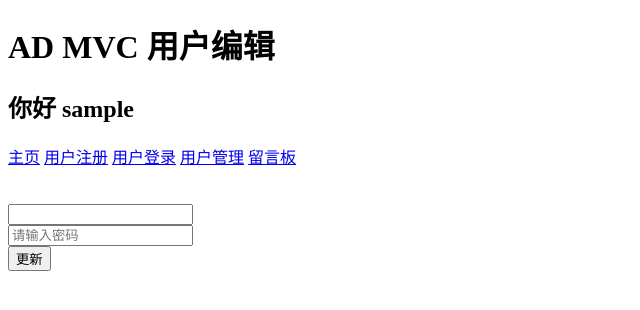
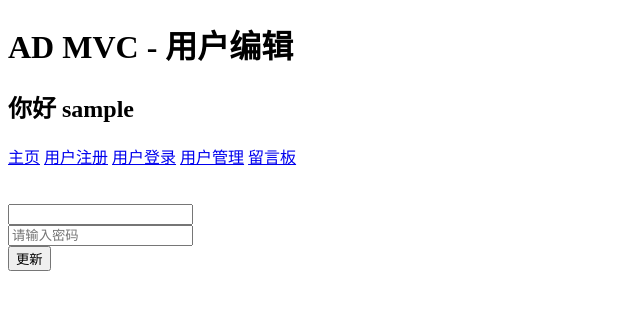
Before and after one commit to sjl421/ad-mvc, a Python web app: template templates/user/edit.html in a window 1280 px wide. Shown: the top 310 px of the page, without its empty margins (0-640 px from the left). Run offline with Jinja, Linux system fonts and the light colour scheme; the template is opened without the code that fills it: most values are stand-ins (such as "Sample title", 1, 10 or a date in 2020).

Commit message:
页面微调

```diff
--- a/templates/base.html
+++ b/templates/base.html
@@ -3,9 +3,10 @@
 <head>
     <meta charset="UTF-8">
     <title>{% block title %}{% endblock %}</title>
+    <link rel="icon" href="/static?file=icon.png">
 </head>
 <body>
-    <h1>AD MVC {{ self.title() }}</h1>
+    <h1>AD MVC - {{ self.title() }}</h1>
     <h2>你好 {{ username }}</h2>
     <div id="id-top">
         <a href="/">主页</a>
--- a/templates/index.html
+++ b/templates/index.html
@@ -3,5 +3,5 @@
 {% block title %}首页{% endblock %}
 
 {% block main %}
-<img src="/static?file=index_example.png" >
+<img src="/static?file=default.png" >
 {% endblock %}
```
Also changed, not shown: static/default.png (renamed from static/index_example.png), static/icon.png (added).
